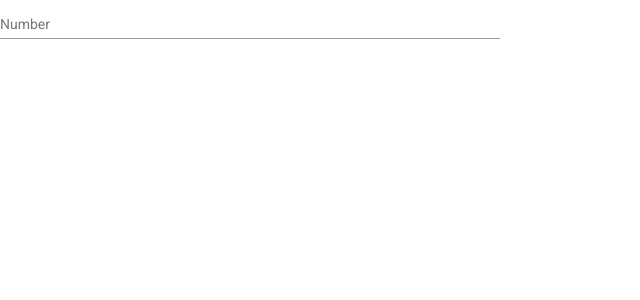
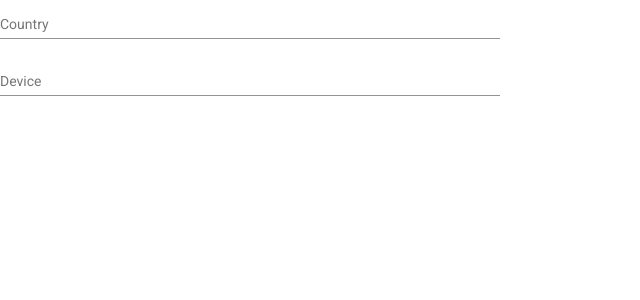
Before and after one commit to kowalt/oklaski, an Angular app in the folder oklaski-web/: page / in a window 1280 px wide. Shown: the top 300 px of the page, without its empty margins (0-640 px from the left). Built offline with nearby package versions, Linux system fonts and the light colour scheme.

Commit message:
Criteria autocomplete

```diff
--- a/oklaski-web/src/app/app.component.html
+++ b/oklaski-web/src/app/app.component.html
@@ -1,15 +1,27 @@
-<form class="example-form">
+<form class="tester-matching-form">
   <mat-form-field class="example-full-width">
-    <mat-label>Number</mat-label>
+    <mat-label>Country</mat-label>
     <input type="text"
-           placeholder="Pick one"
-           aria-label="Number"
+           placeholder="Pick country"
            matInput
-           [formControl]="myControl"
-           [matAutocomplete]="auto">
-    <mat-autocomplete autoActiveFirstOption #auto="matAutocomplete">
-      <mat-option *ngFor="let option of filteredOptions | async" [value]="option">
-        {{option}}
+           [formControl]="countryFormControl"
+           [matAutocomplete]="auto1">
+    <mat-autocomplete autoActiveFirstOption #auto1="matAutocomplete">
+      <mat-option *ngFor="let optionCountry of filteredOptionsCountry | async" [value]="optionCountry">
+        {{optionCountry}}
+      </mat-option>
+    </mat-autocomplete>
+  </mat-form-field>
+  <mat-form-field class="example-full-width">
+    <mat-label>Device</mat-label>
+    <input type="text"
+           placeholder="Pick device"
+           matInput
+           [formControl]="deviceFormControl"
+           [matAutocomplete]="auto2">
+    <mat-autocomplete autoActiveFirstOption #auto2="matAutocomplete">
+      <mat-option *ngFor="let optionDevice of filteredOptionsDevices | async" [value]="optionDevice">
+        {{optionDevice}}
       </mat-option>
     </mat-autocomplete>
   </mat-form-field>
--- a/oklaski-web/src/app/app.component.scss
+++ b/oklaski-web/src/app/app.component.scss
@@ -1,4 +1,4 @@
-.example-form {
+.tester-matching-form {
   min-width: 150px;
   max-width: 500px;
   width: 100%;
--- a/oklaski-web/src/app/app.component.ts
+++ b/oklaski-web/src/app/app.component.ts
@@ -11,21 +11,39 @@ import {Observable} from "rxjs";
 export class AppComponent implements OnInit {
   title = 'oklaski-web';
 
-  myControl = new FormControl();
-  options: string[] = ['siema', 'heniu'];
+  countryFormControl = new FormControl();
+  deviceFormControl = new FormControl();
+  countries: string[] = ['US', 'GB', 'JP'];
+  devices: string[] = ['iPhone 4',
+    'iPhone 4S',
+    'iPhone 5',
+    'Galaxy S3',
+    'Galaxy S4',
+    'Nexus 4',
+    'Droid Razor',
+    'Droid DNA',
+    'HTC One',
+    'iPhone 3'
+  ];
 
-  filteredOptions: Observable<string[]> | undefined;
+  filteredOptionsCountry: Observable<string[]> | undefined;
+  filteredOptionsDevices: Observable<string[]> | undefined;
 
   ngOnInit() {
-    this.filteredOptions = this.myControl.valueChanges.pipe(
+    this.filteredOptionsCountry = this.countryFormControl.valueChanges.pipe(
       startWith(''),
-      map(value => this._filter(value))
+      map(value => this._filter(value, this.countries))
+    );
+
+    this.filteredOptionsDevices = this.deviceFormControl.valueChanges.pipe(
+      startWith(''),
+      map(value => this._filter(value, this.devices))
     );
   }
 
-  private _filter(value: string): string[] {
+  private _filter(value: string, list: string[]): string[] {
     const filterValue = value.toLowerCase();
 
-    return this.options.filter(option => option.toLowerCase().indexOf(filterValue) === 0);
+    return list.filter(option => option.toLowerCase().indexOf(filterValue) === 0);
   }
 }
```
